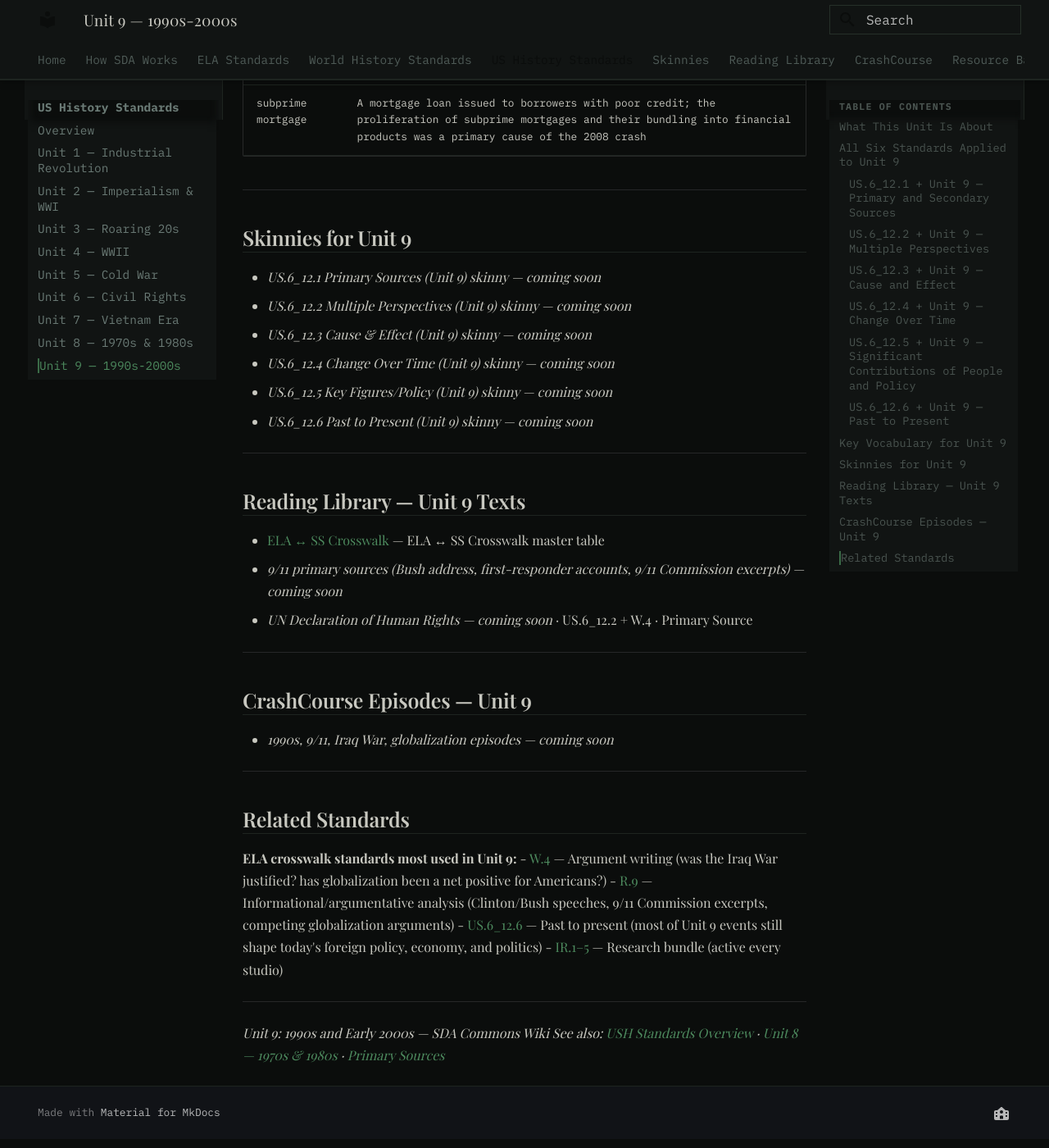
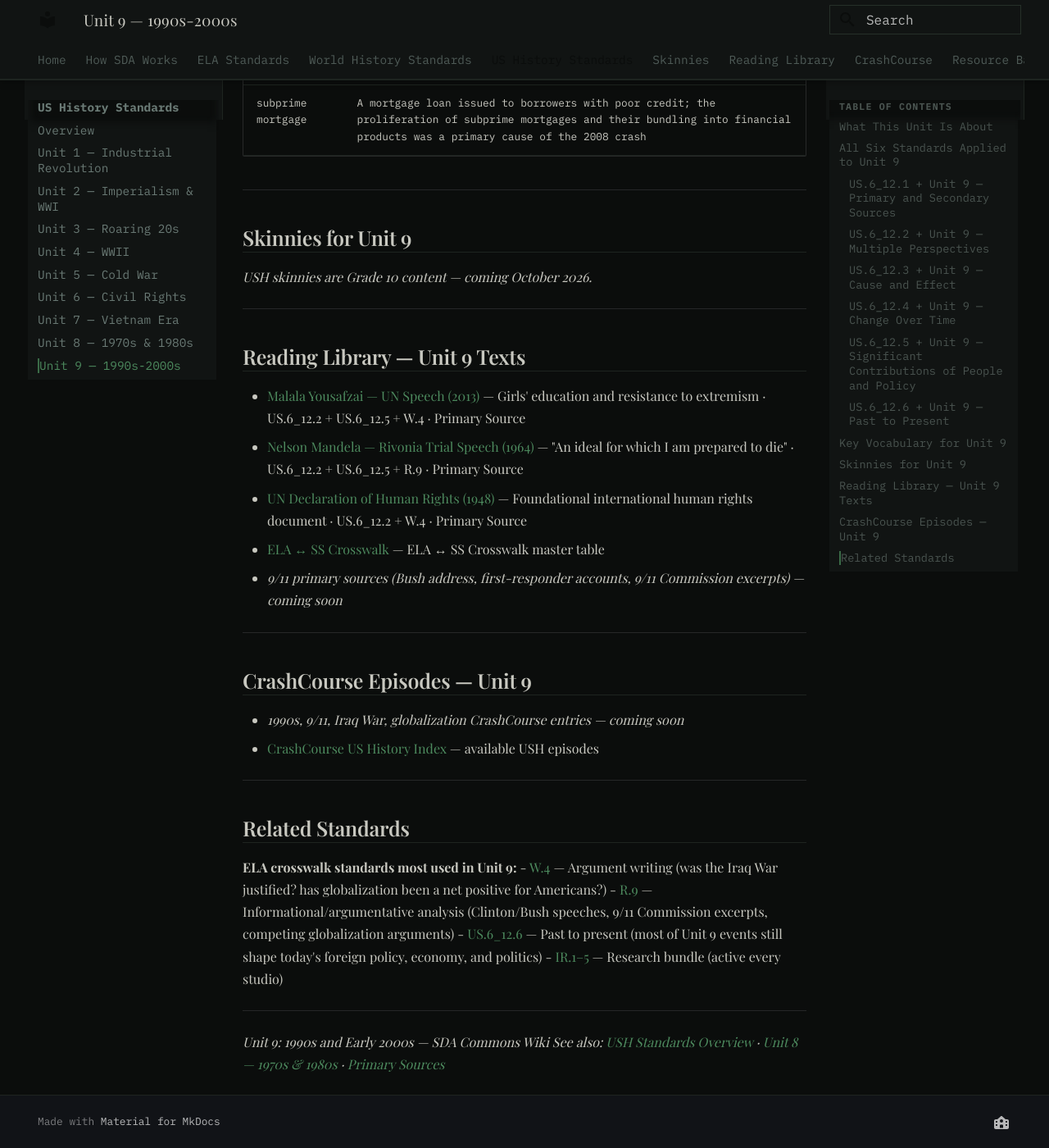
Before and after one commit to laskerpanda/SDA-WIKI, an MkDocs documentation site: the page built from docs/standards/social-studies/us-history/unit-9-1990s-2000s.md, in a window 1280 px wide and 1400 px high, scrolled down 4956 px. Shown: the whole window at 82% size. Built offline with MkDocs 1.6.1 and Material for MkDocs 9.7.7, drawn with Linux system fonts in a browser that asks for light colours; some web fonts are replaced.

Commit message:
cross-link: USH units 6-9 + ELA standards pages
- Units 6-9: replaced "coming soon" skinny lists with "USH skinnies October 2026" note
- Unit 6: linked narrative-frederick-douglass.md and warriors-dont-cry.md (Douglass was "coming soon")
- Unit 9: linked malala-un-speech.md, mandela-rivonia-speech.md, un-declaration-human-rights.md
- Units 7-9: added CrashCourse USH Index link
- gr9-10-priority.md: added Reading Library and CrashCourse sections
- writing-standards.md: added Reading Library section with Common Sense + MLK as mentor texts

Co-Authored-By: Claude Sonnet 4.6 <noreply@anthropic.com>

```diff
--- a/docs/standards/social-studies/us-history/unit-9-1990s-2000s.md
+++ b/docs/standards/social-studies/us-history/unit-9-1990s-2000s.md
@@ -157,26 +157,24 @@ This unit covers:
 
 ## Skinnies for Unit 9
 
-- *US.6_12.1 Primary Sources (Unit 9) skinny — coming soon*
-- *US.6_12.2 Multiple Perspectives (Unit 9) skinny — coming soon*
-- *US.6_12.3 Cause & Effect (Unit 9) skinny — coming soon*
-- *US.6_12.4 Change Over Time (Unit 9) skinny — coming soon*
-- *US.6_12.5 Key Figures/Policy (Unit 9) skinny — coming soon*
-- *US.6_12.6 Past to Present (Unit 9) skinny — coming soon*
+*USH skinnies are Grade 10 content — coming October 2026.*
 
 ---
 
 ## Reading Library — Unit 9 Texts
 
+- [Malala Yousafzai — UN Speech (2013)](../../../reading-library/social-studies/malala-un-speech.md) — Girls' education and resistance to extremism · US.6_12.2 + US.6_12.5 + W.4 · Primary Source
+- [Nelson Mandela — Rivonia Trial Speech (1964)](../../../reading-library/social-studies/mandela-rivonia-speech.md) — "An ideal for which I am prepared to die" · US.6_12.2 + US.6_12.5 + R.9 · Primary Source
+- [UN Declaration of Human Rights (1948)](../../../reading-library/social-studies/un-declaration-human-rights.md) — Foundational international human rights document · US.6_12.2 + W.4 · Primary Source
 - [ELA ↔ SS Crosswalk](../../../reading-library/crosswalk/crosswalk-ela-ss.md) — ELA ↔ SS Crosswalk master table
 - *9/11 primary sources (Bush address, first-responder accounts, 9/11 Commission excerpts) — coming soon*
-- *UN Declaration of Human Rights — coming soon* · US.6_12.2 + W.4 · Primary Source
 
 ---
 
 ## CrashCourse Episodes — Unit 9
 
-- *1990s, 9/11, Iraq War, globalization episodes — coming soon*
+- *1990s, 9/11, Iraq War, globalization CrashCourse entries — coming soon*
+- [CrashCourse US History Index](../../../crashcourse/us-history/index.md) — available USH episodes
 
 ---
 
```
Also changed, not shown: docs/standards/ela/gr9-10-priority.md (+12 -0 lines), docs/standards/ela/writing-standards.md (+8 -0 lines), docs/standards/social-studies/us-history/unit-6-civil-rights.md (+5 -8 lines), docs/standards/social-studies/us-history/unit-7-vietnam.md (+3 -7 lines), docs/standards/social-studies/us-history/unit-8-1970s-1980s.md (+3 -7 lines).
